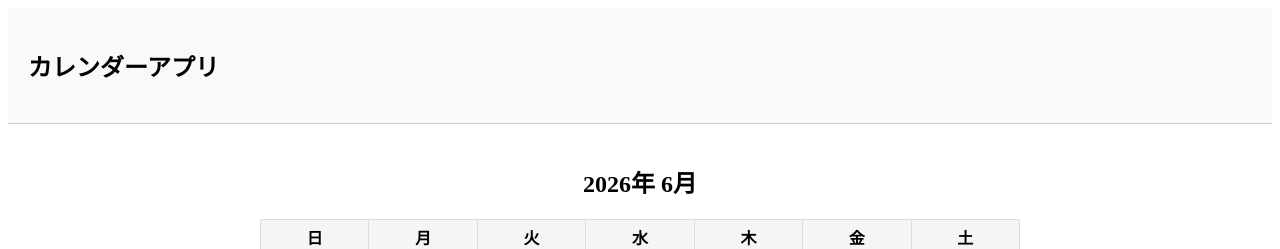
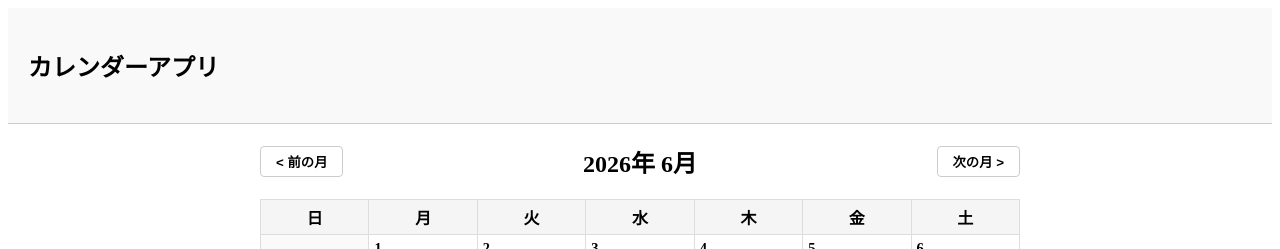
Before and after one commit to tskiri/calendar-app-frontend, a Next.js app: page / in a window 1280 px wide. Shown: the top 249 px of the page. Built offline with nearby package versions, Linux system fonts and the light colour scheme; no server answers.

Commit message:
月の移動ボタンを実装

```diff
--- a/app/_components/CalendarView.tsx
+++ b/app/_components/CalendarView.tsx
@@ -14,6 +14,26 @@ const CalendarView = ({ plans, onClickDate }: CalendarViewProps) => {
   const [currentYear, setCurrentYear] = useState(today.getFullYear());
   const [currentMonth, setCurrentMonth] = useState(today.getMonth() + 1);
   const weekdays = ["日", "月", "火", "水", "木", "金", "土"];
+
+  // 前の月に移動する処理
+  const handlePreMonth = () => {
+    if (currentMonth === 1) {
+      setCurrentYear(currentYear - 1);
+      setCurrentMonth(12);
+    } else {
+      setCurrentMonth(currentMonth - 1);
+    }
+  };
+
+  // 次の月に移動する処理
+  const handleNextMonth = () => {
+    if (currentMonth === 12) {
+      setCurrentYear(currentYear + 1);
+      setCurrentMonth(1);
+    } else {
+      setCurrentMonth(currentMonth + 1);
+    }
+  };
 
   // getDay()：曜日を取得
   // プログラム上では、月だけ0(1月)～11(12月)で数える必要があるので、それに合うようマイナス1している。
@@ -43,13 +63,33 @@ const CalendarView = ({ plans, onClickDate }: CalendarViewProps) => {
     border: "1px solid #ddd"    // カレンダーの一番外側を囲う枠線
   };
 
+  // 月移動ボタンのスタイル
+  const ChangeTheMonthButton = {
+    padding: "5px 15px",
+    cursor: "pointer",
+    backgroundColor: "#fff",
+    border: "1px solid #ccc",
+    borderRadius: "4px",
+    fontWeight: "bold"
+  }
+
   return (
     <div style={{ maxWidth: "800px", margin: "0 auto", padding: "20px" }}>
 
-      {/* タイトル表示 */}
-      <h2 style={{ textAlign: "center", marginBottom: "20px" }}>
-        {currentYear}年 {currentMonth}月
-      </h2>
+      {/* 🌟 修正：タイトル部分をフレックスボックスにして、両サイドにボタンを配置 */}
+      <div style={{ display: "flex", justifyContent: "space-between", alignItems: "center", marginBottom: "20px" }}>
+        <button onClick={handlePreMonth} style={ChangeTheMonthButton}>
+          &lt; 前の月
+        </button>
+
+        <h2 style={{ margin: 0 }}>
+          {currentYear}年 {currentMonth}月
+        </h2>
+
+        <button onClick={handleNextMonth} style={ChangeTheMonthButton}>
+          次の月 &gt;
+        </button>
+      </div>
 
       {/* 1つの大きなGridの箱 */}
       <div style={gridLayout}>
```
